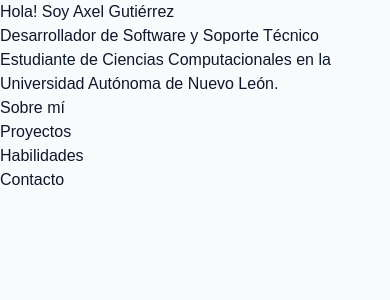
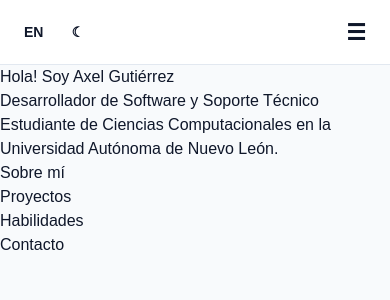
Before and after one commit to AxelGGtz20/portfolio-web, a Next.js app: page / in a window 390 px wide. Shown: the top 300 px of the page. Built offline with nearby package versions, Linux system fonts and the light colour scheme.

Commit message:
feat: implementa header responsive con cambio de tema e idioma

```diff
--- a/next.config.mjs
+++ b/next.config.mjs
@@ -4,14 +4,6 @@ const nextConfig = {
   cacheComponents: true,
   partialPrefetching: true,
   reactCompiler: true,
-  turbopack: {
-    rules: {
-      "*.css": {
-        loaders: ["@tailwindcss/turbopack"],
-        as: "*.css",
-      },
-    },
-  },
 };
 
 export default nextConfig;
--- a/package.json
+++ b/package.json
@@ -14,10 +14,11 @@
     "react-dom": "19.3.0"
   },
   "devDependencies": {
-    "@tailwindcss/turbopack": "^4",
+    "@tailwindcss/postcss": "^4.3.5",
     "babel-plugin-react-compiler": "1.0.0",
     "eslint": "^9",
     "eslint-config-next": "16.4.5",
+    "postcss": "^8.5.32",
     "tailwindcss": "^4"
   }
 }
--- /dev/null
+++ b/postcss.config.mjs
@@ -0,0 +1,7 @@
+const config = {
+  plugins: {
+    "@tailwindcss/postcss": {},
+  },
+};
+
+export default config;
--- a/src/app/layout.js
+++ b/src/app/layout.js
@@ -1,4 +1,5 @@
 import "./globals.css";
+import Header from "@/components/layout/Header";
 
 export const metadata = {
   title: "Axel Gutiérrez | Desarrollador de Software | Soporte Técnico",
@@ -8,7 +9,9 @@ export const metadata = {
 export default function RootLayout({ children }) {
   return (
     <html lang="es">
-      <body>{children}</body>
+      <body>
+        <Header />
+        {children}</body>
     </html>
   );
 }
--- /dev/null
+++ b/src/components/layout/Header.js
@@ -0,0 +1,112 @@
+"use client";
+
+import { useEffect, useState } from "react";
+import Link from "next/link";
+import styles from "./Header.module.css";
+
+const navLinks = [
+  { href: "#inicio", es: "Inicio", en: "Home" },
+  { href: "#sobre-mi", es: "Sobre mí", en: "About me" },
+  { href: "#proyectos", es: "Proyectos", en: "Projects" },
+  { href: "#habilidades", es: "Habilidades", en: "Skills" },
+  { href: "#contacto", es: "Contacto", en: "Contact" },
+];
+
+export default function Header() {
+  const [menuOpen, setMenuOpen] = useState(false);
+  const [language, setLanguage] = useState("ES");
+  const [theme, setTheme] = useState("light");
+
+  //Recuperar el tema guardado
+  useEffect(() => {
+    const savedTheme = localStorage.getItem("theme");
+
+    const initialTheme =
+      savedTheme ||
+      (window.matchMedia("(prefers-color-scheme: dark)").matches ? "dark" : "light");
+
+    setTheme(initialTheme);
+
+    document.documentElement.classList.toggle("dark", initialTheme === "dark");
+  }, []);
+
+  //Cambiar idioma
+  const toggleLanguage = () => {
+    setLanguage((prev) => (prev === "ES" ? "EN" : "ES"));
+    setMenuOpen(false);
+  };
+
+  //Cambiar tema
+  const toggleTheme = () => {
+    const newTheme = theme === "light" ? "dark" : "light";
+
+    setTheme(newTheme);
+
+    document.documentElement.classList.toggle("dark", newTheme === "dark");
+
+    localStorage.setItem("theme", newTheme);
+  };
+
+  const isEnglish = language === "EN";
+
+  return (
+    <header className={styles.header}>
+      <div className={styles.container}>
+
+        {/*Navegación de escritorio*/}
+        <nav aria-label={isEnglish ? "Main navigation" : "Navegación principal"} className={styles.navigation}>
+          {navLinks.map((link) => (
+            <Link key={link.href} href={link.href} className={styles.navLink}>
+              {isEnglish ? link.en : link.es}
+            </Link>
+          ))}
+        </nav>
+
+        {/*Controles*/}
+        <div className={styles.controls}>
+
+          <button
+            type="button"
+            onClick={toggleLanguage}
+            aria-label={isEnglish ? "Change to Spanish" : "Change to English"}
+            className={styles.controlButton}
+          >
+            {isEnglish ? "ES" : "EN"}
+          </button>
+
+          <button
+            type="button"
+            onClick={toggleTheme}
+            aria-label={theme === "light" ? "Activar modo oscuro" : "Activar modo claro"}
+            className={styles.controlButton}
+          >
+            {theme === "light" ? "☾" : "☀"}
+          </button>
+
+          {/*Botón menú móvil*/}
+          <button
+            type="button"
+            onClick={() => setMenuOpen((prev) => !prev)}
+            aria-label={menuOpen ? "Cerrar menú" : "Abrir menú"}
+            aria-expanded={menuOpen}
+            className={`${styles.controlButton} ${styles.menuButton}`}
+          >
+            {menuOpen ? "×" : "☰"}
+          </button>
+
+        </div>
+      </div>
+
+      {/*Navegación móvil*/}
+      {menuOpen && (
+        <nav aria-label={isEnglish ? "Mobile navigation" : "Navegación móvil"} className={styles.mobileNavigation}>
+          {navLinks.map((link) => (
+            <Link key={link.href} href={link.href} onClick={() => setMenuOpen(false)} className={styles.navLink}>
+              {isEnglish ? link.en : link.es}
+            </Link>
+          ))}
+        </nav>
+      )}
+    </header>
+  );
+}
--- /dev/null
+++ b/src/components/layout/Header.module.css
@@ -0,0 +1,109 @@
+/*Contenedor principal*/
+.header {
+  position: sticky;
+  top: 0;
+  z-index: 50;
+  width: 100%;
+  background-color: var(--surface);
+  border-bottom: 1px solid var(--border);
+}
+
+/*Contenedor del contenido*/
+.container {
+  max-width: 1280px;
+  min-height: 64px;
+  width: 100%;
+  margin: 0 auto;
+  padding: 0 16px;
+
+  display: flex;
+  align-items: center;
+  justify-content: flex-end;
+}
+
+/*Navegación móvil*/
+.navigation {
+  display: none;
+}
+
+.mobileNavigation {
+  display: flex;
+  flex-direction: column;
+  gap: 16px;
+  padding: 16px 24px;
+  border-top: 1px solid var(--border);
+  background-color: var(--surface);
+}
+
+/*Enlaces*/
+.navLink {
+  color: var(--text-muted);
+  font-size: 14px;
+  font-weight: 500;
+  text-decoration: none;
+  white-space: nowrap;
+  transition: color 0.2s ease;
+}
+
+.navLink:hover {
+  color: var(--accent);
+}
+
+/*Controles*/
+.controls {
+  display: flex;
+  align-items: center;
+  gap: 12px;
+  width: 100%;
+}
+
+.controlButton {
+  padding: 8px;
+  border: none;
+  border-radius: 6px;
+  background: transparent;
+  color: var(--foreground);
+  font-family: inherit;
+  font-size: 14px;
+  font-weight: 600;
+  cursor: pointer;
+  transition: background-color 0.2s ease, color 0.2s ease;
+}
+
+.controlButton:hover {
+  background-color: var(--background);
+  color: var(--accent);
+}
+
+/*Botón menú móvil*/
+.menuButton {
+  display: block;
+  font-size: 22px;
+  margin-left: auto;
+}
+
+/*Tablet y escritorio*/
+@media (min-width: 768px) {
+  .container {
+    padding: 0 24px;
+  }
+
+  .navigation {
+    display: flex;
+    align-items: center;
+    gap: 24px;
+  }
+
+  .controls {
+    margin-left: auto;
+    width: auto;
+  }
+
+  .mobileNavigation {
+    display: none;
+  }
+
+  .menuButton {
+    display: none;
+  }
+}
```
Also changed, not shown: 1 other file (tests, documents, lock files or other folders).
